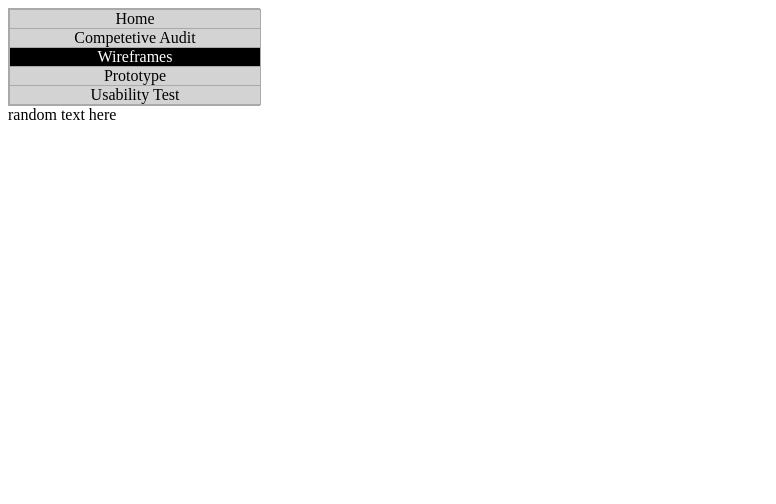
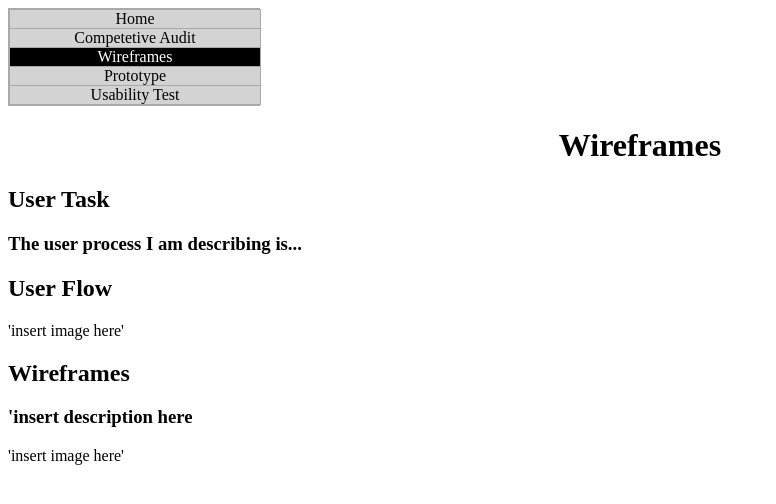
Before and after one commit to SETUCarlow-DaemonMedeiros/IxD25, a plain HTML site: page wireframes.html in a window 1280 px wide. Shown: the whole page, without its empty margins (0-776 px from the left). Drawn offline with Linux system fonts and the light colour scheme.

Commit message:
wireframe placeholders

```diff
--- a/wireframes.html
+++ b/wireframes.html
@@ -16,6 +16,13 @@
     </div>
 
     <div class="main">
-        <body>random text here</body>
+        <h1 class="title">Wireframes</h1>
+        <h2>User Task</h2>
+        <h3>The user process I am describing is...</h3>
+        <h2>User Flow</h2>
+        <body>'insert image here'</body>
+        <h2>Wireframes</h2>
+        <h3>'insert description here</h3>
+        <body>'insert image here'</body>
     </div>
 </html>
```
